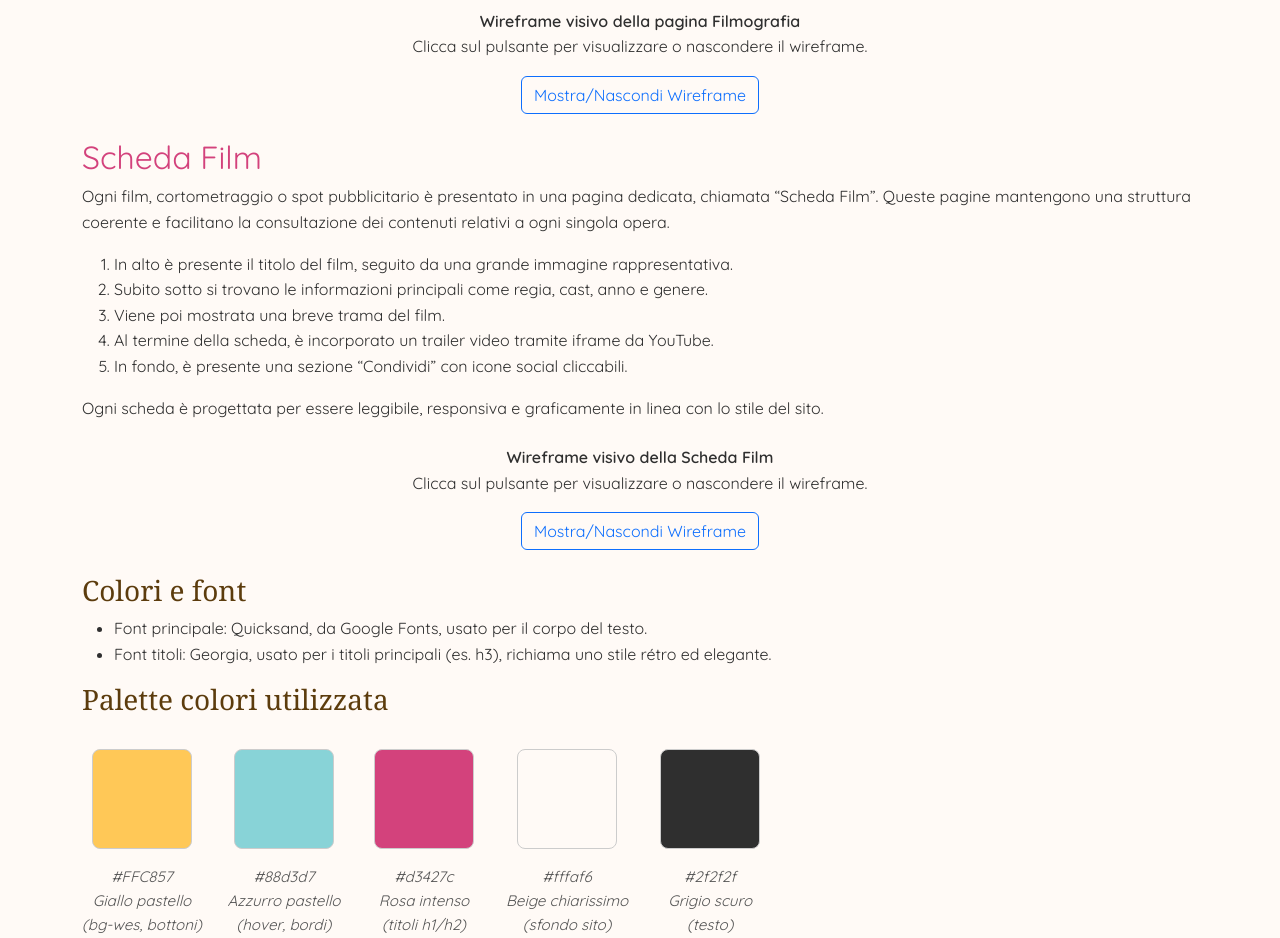
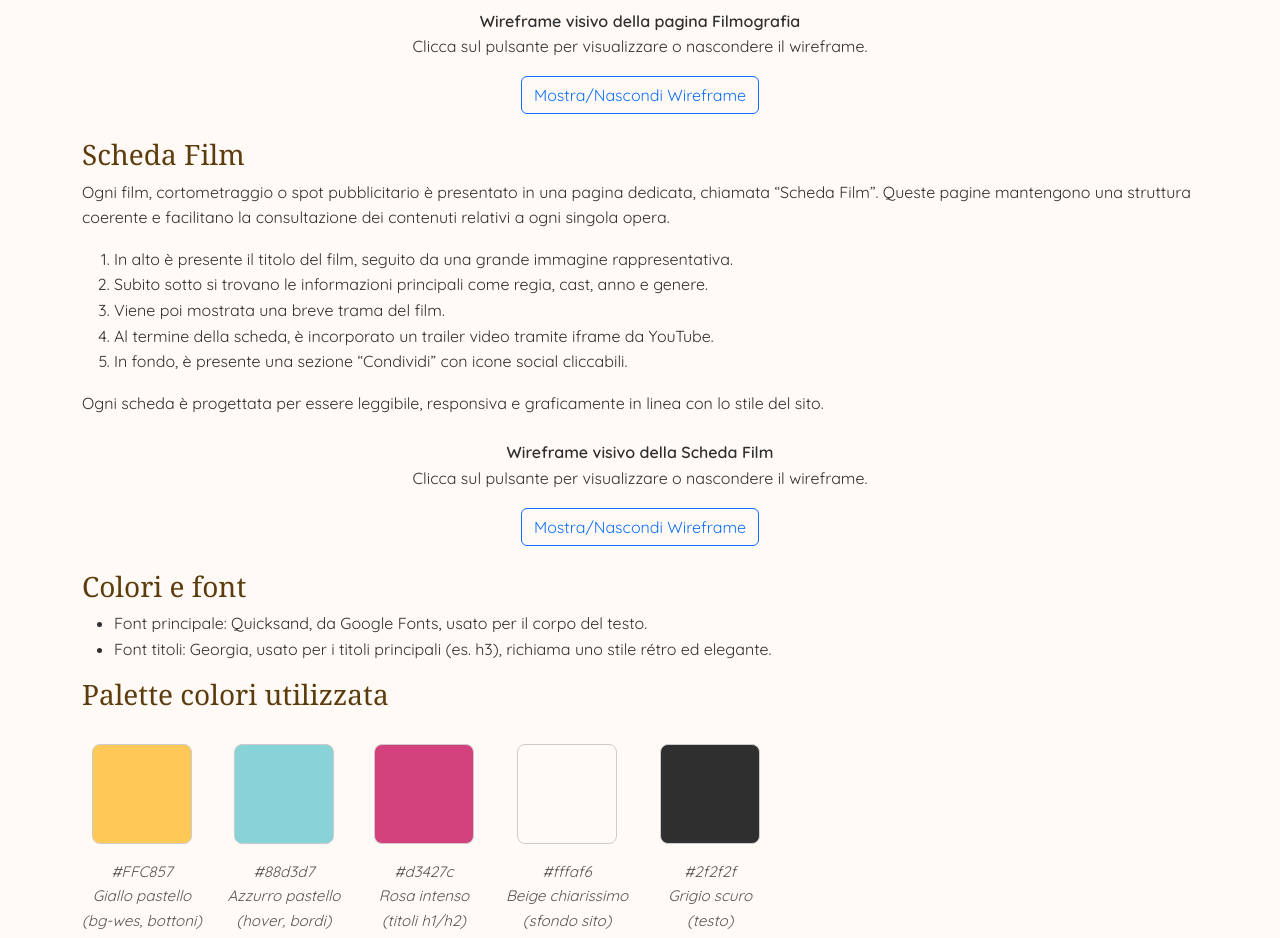
Before and after one commit to cinemanomad/wes-anderson, a plain HTML site: page web_project_plan.html in a window 1280 px wide. Shown: the part 4800-5738 px from the top of the page. Drawn offline with nearby package versions, Linux system fonts and the light colour scheme.

Commit message:
Update web_project_plan.html

```diff
--- a/web_project_plan.html
+++ b/web_project_plan.html
@@ -319,7 +319,8 @@ La pagina mantiene una struttura coerente con il resto del sito ed è ottimizzat
     <img src="Immagini/Wireframe Filmografia.png" alt="Wireframe Filmografia" class="img-fluid border">
   </div>
 </div>
-<h2>Scheda Film</h2>
+
+<h3>Scheda Film</h3>
 
 <p>
 Ogni film, cortometraggio o spot pubblicitario è presentato in una pagina dedicata, chiamata “Scheda Film”. Queste pagine mantengono una struttura coerente e facilitano la consultazione dei contenuti relativi a ogni singola opera.
```
